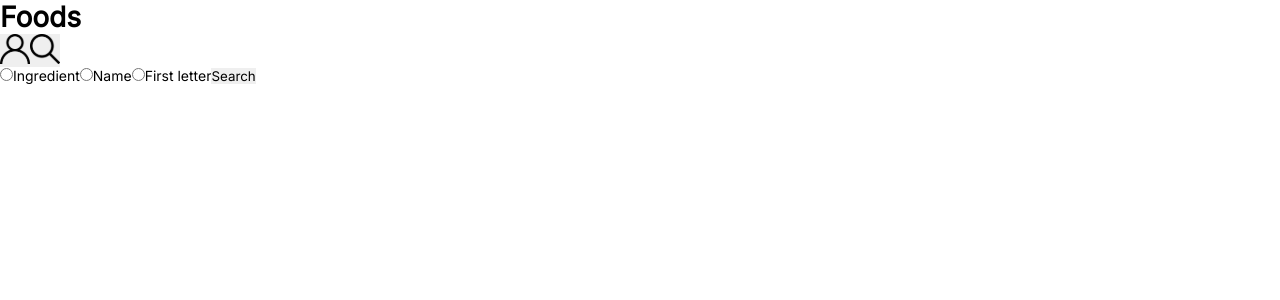
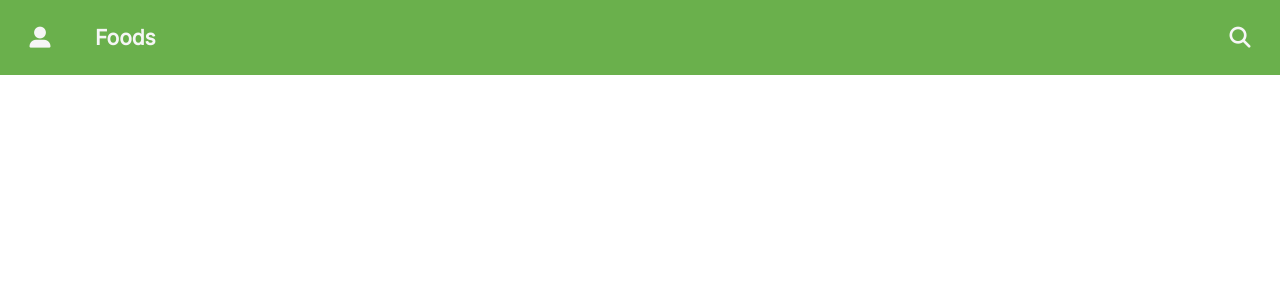
Before and after one commit to heitorgontijo/recipes-app, a React (Create React App) app: page /foods in a window 1280 px wide. Shown: the top 300 px of the page. Built offline with nearby package versions, Linux system fonts and the light colour scheme.

Commit message:
Adicionando estilo ao Header e ao SearchBar

```diff
--- /dev/null
+++ b/src/assets/css/Header.css
@@ -0,0 +1,66 @@
+.header {
+  display: flex;
+  flex-direction: column;
+}
+
+.header-main {
+  align-items: center;
+  background-color: var(--theme);
+  display: flex;
+  height: 75px;
+  justify-content: space-between;
+}
+
+.header-main > button {
+  background-color: var(--theme);
+  color: var(--primary-color);
+  font-size: 1.5rem;
+  min-height: 60px;
+  min-width: 80px;
+}
+
+.header-main > button > img {
+  display: none;
+}
+
+.header-title {
+  color: var(--primary-color);
+  flex-grow: 1;
+  padding-inline: 15px;
+}
+
+.header-input-area {
+  animation: ease-in-out 200ms opacity;
+  background-color: var(--tertiary-color);
+  box-shadow: 0 5px 5px rgba(0 0 0 / 8%);
+  display: flex;
+  flex-direction: column;
+  justify-content: center;
+}
+
+.header-input-area input {
+  align-self: center;
+  background-color: var(--secondary-color);
+  border: 2px solid transparent;
+  border-radius: 5px;
+  box-shadow: 0 0 5px rgba(0 0 0 / 8%);
+  height: 38px;
+  margin-block: 14px;
+  padding-inline: 12px;
+  width: 270px;
+}
+
+.header-input-area input:focus {
+  border-color: var(--theme);
+}
+
+@keyframes opacity {
+
+  from {
+    opacity: 0;
+  }
+
+  to {
+    opacity: 1;
+  }
+}
--- /dev/null
+++ b/src/assets/css/SearchBar.css
@@ -0,0 +1,62 @@
+.search-bar {
+  background-color: var(--primary-color);
+  display: flex;
+  flex-direction: column;
+  padding-block: 14px;
+  row-gap: 14px;
+}
+
+.search-bar-form {
+  display: flex;
+  justify-content: space-between;
+  padding-inline: 8px;
+}
+
+.search-bar-label {
+  align-items: center;
+  background-color: var(--secondary-color);
+  border-radius: 30px;
+  column-gap: 5px;
+  display: flex;
+  font-size: 0.8rem;
+  font-weight: 600;
+  padding: 12px 14px;
+  text-transform: uppercase;
+}
+
+.search-bar-label input {
+  display: none;
+}
+
+.search-bar-label span {
+  align-items: center;
+  background-color: var(--secondary-color);
+  border: 1px solid var(--theme);
+  border-radius: 50%;
+  display: flex;
+  height: 16px;
+  justify-content: center;
+  position: relative;
+  width: 16px;
+}
+
+.search-bar-label span:after {
+  border-radius: 50%;
+  content: '';
+  height: 12px;
+  position: absolute;
+  width: 12px;
+}
+
+.search-bar-label input:checked + span:after {
+  background-color: var(--theme);
+}
+
+.search-bar > button {
+  background-color: var(--theme);
+  border-radius: 5px;
+  color: var(--primary-color);
+  height: 36px;
+  margin-inline: auto;
+  width: 120px;
+}
--- a/src/components/Header.js
+++ b/src/components/Header.js
@@ -3,6 +3,8 @@ import { useHistory } from 'react-router-dom';
 
 import AppContext from '../context/AppContext';
 import SearchBar from './SearchBar';
+
+import '../assets/css/Header.css';
 
 import profileIcon from '../images/profileIcon.svg';
 import searchIcon from '../images/searchIcon.svg';
@@ -26,37 +28,56 @@ function Header() {
   };
 
   return (
-    <header>
-      <h1 data-testid="page-title">{routesTitle[pathname]}</h1>
+    <header className="header">
+      <section className="header-main">
+        <button
+          data-testid="profile-top-btn"
+          className="header-profile"
+          onClick={ () => history.push('/profile') }
+          src={ profileIcon }
+          type="button"
+        >
+          {/* <img data-testid="profile-top-btn" src={ profileIcon } alt="profile icon" /> */}
+          <i className="fa-solid fa-user-large" />
+        </button>
 
-      <button onClick={ () => history.push('/profile') } type="button">
-        <img data-testid="profile-top-btn" src={ profileIcon } alt="profile icon" />
-      </button>
+        <h1
+          className="header-title"
+          data-testid="page-title"
+        >
+          {routesTitle[pathname]}
+        </h1>
 
         { showSearchButtonOn.includes(pathname)
         && (
           <button
+            className="header-search-button"
+            data-testid="search-top-btn"
             onClick={ () => setSearchInputIsVisible(!searchInputIsVisible) }
+            src={ searchIcon }
             type="button"
           >
-            <img
+            {/* <img
               alt="search icon"
               data-testid="search-top-btn"
               src={ searchIcon }
-            />
+            /> */}
+            <i className="fas fa-search" />
           </button>
         ) }
+      </section>
 
       { searchInputIsVisible && (
+        <div className="header-input-area">
           <input
             data-testid="search-input"
             onChange={ ({ target: { value } }) => updateSearch(value) }
             placeholder="Search recipe"
             value={ search }
           />
+          <SearchBar />
+        </div>
       ) }
-
-      <SearchBar />
     </header>
   );
 }
--- a/src/components/SearchBar.js
+++ b/src/components/SearchBar.js
@@ -1,6 +1,9 @@
 import React, { useContext } from 'react';
 import { useHistory } from 'react-router-dom';
+
 import AppContext from '../context/AppContext';
+
+import '../assets/css/SearchBar.css';
 
 function SearchBar() {
   const {
@@ -11,43 +14,59 @@ function SearchBar() {
   const request = pathname === '/foods' ? getMealsFromAPI : getDrinksFromAPI;
 
   return (
-    <section>
-      <form>
-        <label htmlFor="ingredient">
+    <section className="search-bar">
+      <form className="search-bar-form">
+        <label
+          data-testid="ingredient-search-radio"
+          className="search-bar-label"
+          htmlFor="ingredient"
+        >
           <input
-            data-testid="ingredient-search-radio"
+            data-testid="ingredient-filter"
             id="ingredient"
             name="searchFilter"
             onChange={ ({ target: { value } }) => updateSearchFilter(value) }
             type="radio"
             value="ingredient"
           />
+          <span />
           Ingredient
         </label>
 
-        <label htmlFor="name">
+        <label
+          data-testid="name-search-radio"
+          className="search-bar-label"
+          htmlFor="name"
+        >
           <input
-            data-testid="name-search-radio"
+            data-testid="name-filter"
             id="name"
             onChange={ ({ target: { value } }) => updateSearchFilter(value) }
             name="searchFilter"
             type="radio"
             value="name"
           />
+          <span />
           Name
         </label>
 
-        <label htmlFor="first-letter">
+        <label
+          data-testid="first-letter-search-radio"
+          className="search-bar-label"
+          htmlFor="first-letter"
+        >
           <input
-            data-testid="first-letter-search-radio"
+            data-testid="first-letter-filter"
             id="first-letter"
             onChange={ ({ target: { value } }) => updateSearchFilter(value) }
             name="searchFilter"
             type="radio"
             value="first-letter"
           />
+          <span />
           First letter
         </label>
+      </form>
 
       <button
         type="button"
@@ -56,7 +75,6 @@ function SearchBar() {
       >
         Search
       </button>
-      </form>
     </section>
   );
 }
```
Also changed, not shown: 1 other file (tests, documents, lock files or other folders). Lines whose indentation alone changed are shown as unchanged.
